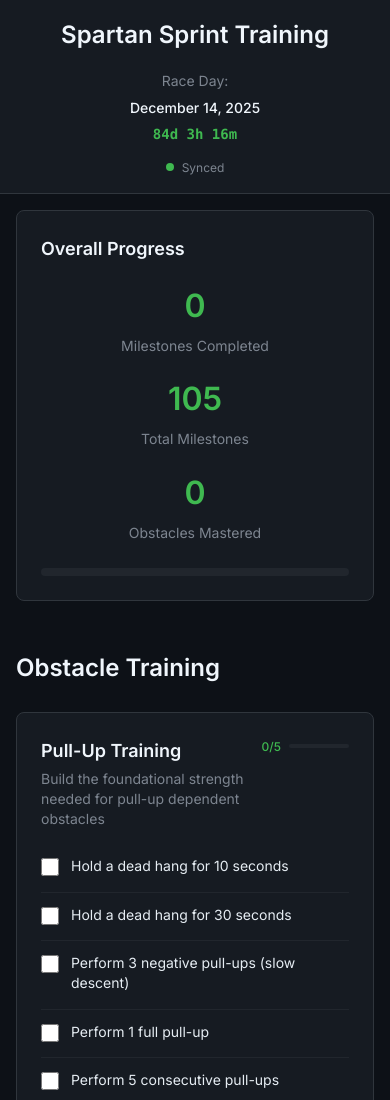
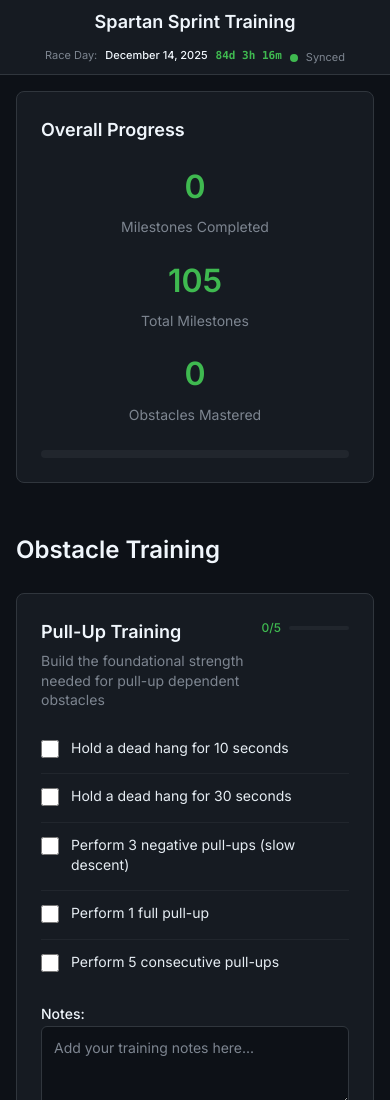
Before and after one commit to aliciace00/spartan-race-training-tracker, a website: page index.html in a window 390 px wide. Shown: the top 1100 px of the page. Drawn offline with nearby package versions, Linux system fonts and the light colour scheme; no server answers.

Commit message:
Optimize mobile header - reduce height and font sizes for better mobile experience

```diff
--- a/styles.css
+++ b/styles.css
@@ -23,7 +23,7 @@
 .header {
     background-color: #161b22;
     border-bottom: 1px solid #30363d;
-    padding: 1rem 0;
+    padding: 0.75rem 0;
     position: sticky;
     top: 0;
     z-index: 100;
@@ -39,7 +39,7 @@
 }
 
 .title {
-    font-size: 1.5rem;
+    font-size: 1.25rem;
     font-weight: 600;
     color: #f0f6fc;
 }
@@ -48,7 +48,7 @@
     display: flex;
     align-items: center;
     gap: 0.5rem;
-    font-size: 0.875rem;
+    font-size: 0.75rem;
 }
 
 .countdown-label {
@@ -337,15 +337,31 @@
 
 /* Responsive design */
 @media (max-width: 768px) {
+    .header {
+        padding: 0.5rem 0;
+    }
+
     .header-content {
         flex-direction: column;
-        gap: 1rem;
+        gap: 0.5rem;
         text-align: center;
     }
 
+    .title {
+        font-size: 1.125rem;
+    }
+
     .countdown {
-        flex-direction: column;
-        gap: 0.25rem;
+        flex-direction: row;
+        gap: 0.5rem;
+        font-size: 0.6875rem;
+        flex-wrap: wrap;
+        justify-content: center;
+    }
+
+    .connection-status {
+        margin-top: 0.25rem;
+        font-size: 0.6875rem;
     }
 
     .obstacles-grid {
```
